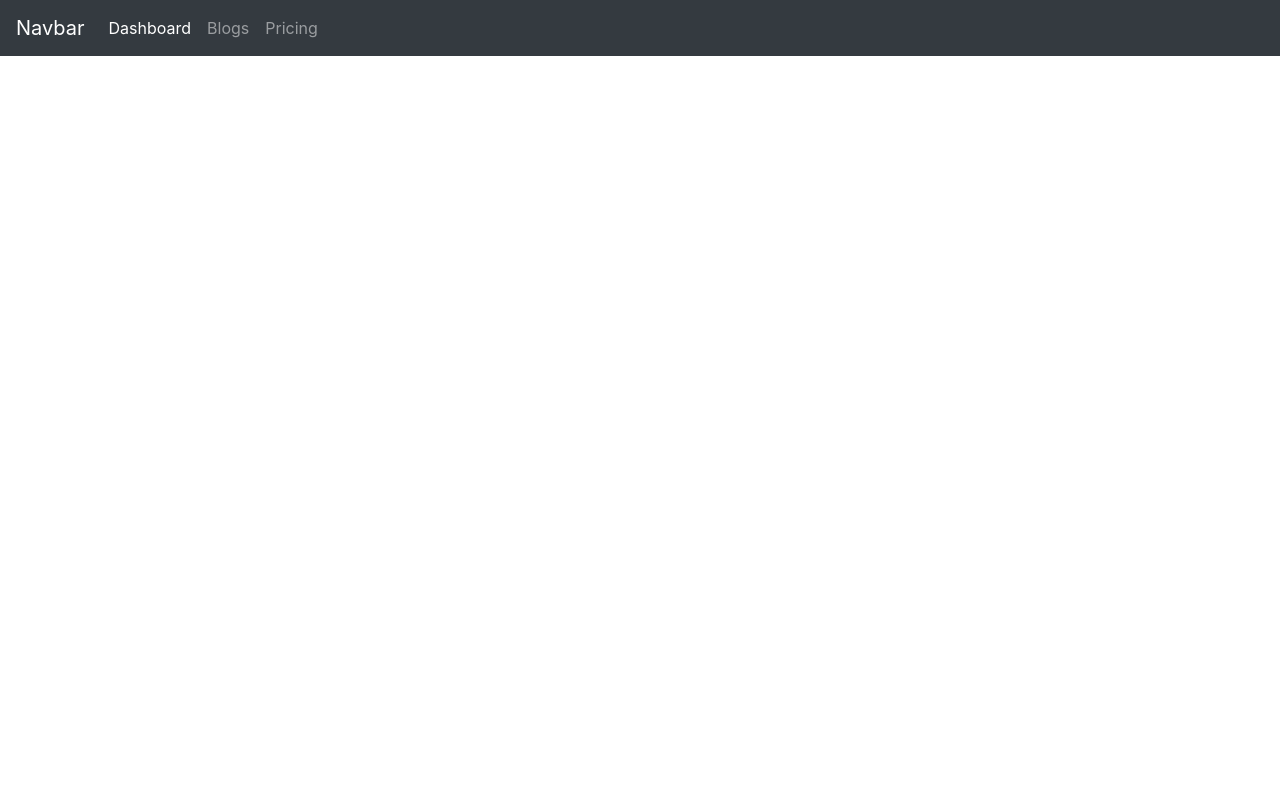
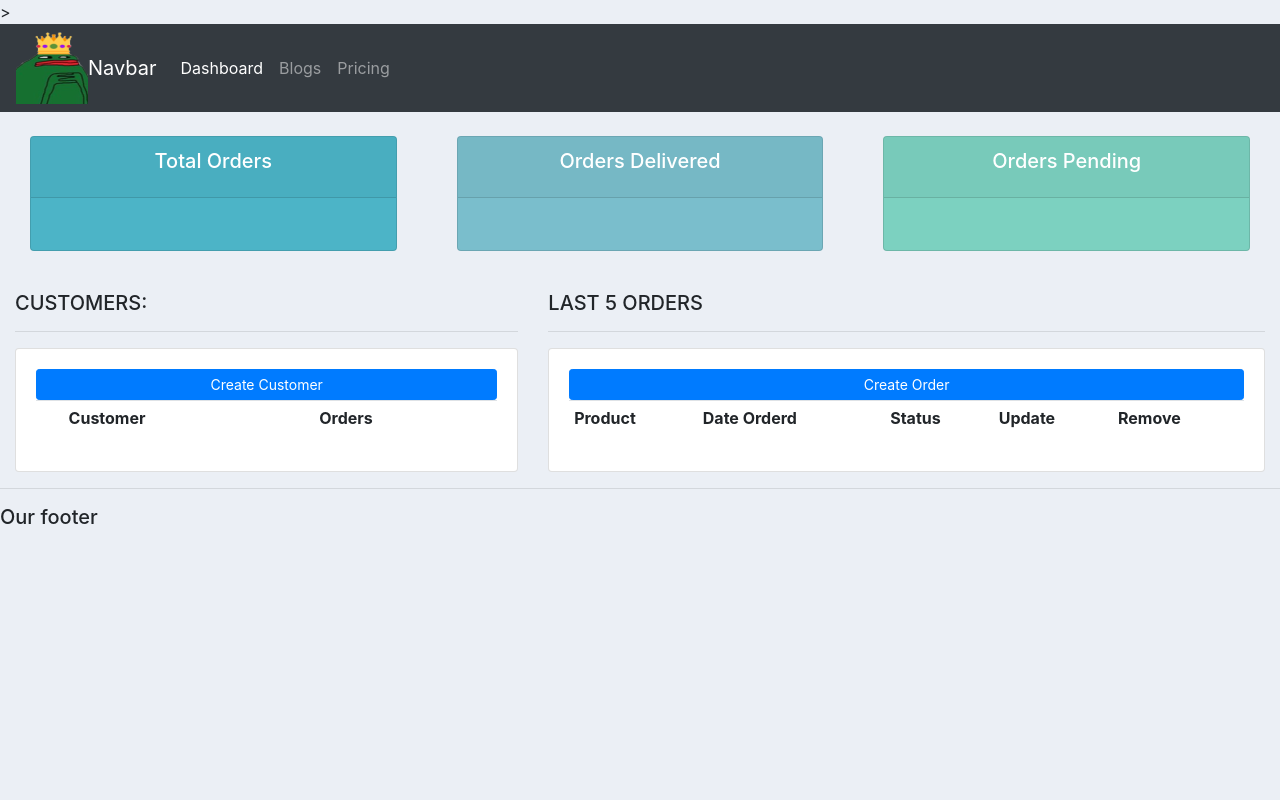
Before and after one commit to seannlee123/DjangoWebsite, a Django app: page / in a window 1280 px wide. Run offline with Django 3.2, Linux system fonts and the light colour scheme; lists and menus that the app fills with data are empty; some libraries are stand-ins or nearby versions.

Commit message:
created dashboard,status,customer, and static folder

```diff
--- a/DjangoWebsite/settings.py
+++ b/DjangoWebsite/settings.py
@@ -10,6 +10,7 @@ For the full list of settings and their values, see
 https://docs.djangoproject.com/en/3.1/ref/settings/
 """
 
+import os
 from pathlib import Path
 
 # Build paths inside the project like this: BASE_DIR / 'subdir'.
@@ -122,3 +123,8 @@ USE_TZ = True
 # https://docs.djangoproject.com/en/3.1/howto/static-files/
 
 STATIC_URL = '/static/'
+MEDIA_URL = ''
+
+STATICFILES_DIRS = [
+    BASE_DIR / "static"
+]
--- a/DjangoWebsite/urls.py
+++ b/DjangoWebsite/urls.py
@@ -18,25 +18,16 @@ from django.conf.urls import url
 from Userlog.views import home, index, welcome, user_list_view, topic_view
 from django.contrib import admin
 from django.urls import path, include
-from django.urls import URLPattern
+
+
+urlpatterns = [
+
+
+    path('admin/',admin.site.urls),
+    path('', include('Userlog.urls')),
 
 
 
 
 
-urlpatterns = [
-
-    #path('',include('Userlog.urls')),
-    path('welcome/', welcome),
-    path('Userlogs/', topic_view),
-    path('',index),
-    path('admin/',admin.site.urls),
-    path('userpost/',user_list_view),
-    url('topics/',topic_view, name = 'topics'),
-    url('#', include('Userlog.urls')),
-
-
-    #path('userlog/', index),
-    #path(r'', include('Userlog.urls', namespace = 'Userlog')),
-
 ]
--- /dev/null
+++ b/Userlog/templates/user_log/dashboard.html
@@ -0,0 +1,49 @@
+{% extends 'user_log/main.html' %}
+
+{% block content %}
+
+{% include 'user_log/status.html' %}
+
+<html>
+    <br>
+
+    <div class="row">
+        <div class="col-md-5">
+            <h5>CUSTOMERS:</h5>
+            <hr>
+            <div class="card card-body">
+                <a class="btn btn-primary  btn-sm btn-block" href="">Create Customer</a>
+                <table class="table table-sm">
+                    <tr>
+                        <th></th>
+                        <th>Customer</th>
+                        <th>Orders</th>
+                    </tr>
+
+                </table>
+            </div>
+        </div>
+
+        <div class="col-md-7">
+            <h5>LAST 5 ORDERS</h5>
+            <hr>
+            <div class="card card-body">
+                <a class="btn btn-primary  btn-sm btn-block" href="">Create Order</a>
+                <table class="table table-sm">
+                    <tr>
+                        <th>Product</th>
+                        <th>Date Orderd</th>
+                        <th>Status</th>
+                        <th>Update</th>
+                        <th>Remove</th>
+                    </tr>
+
+                </table>
+            </div>
+        </div>
+
+    </div>
+
+    {% endblock %}
+
+</html>
--- a/Userlog/templates/user_log/main.html
+++ b/Userlog/templates/user_log/main.html
@@ -1,36 +1,38 @@
+{% load static %}
+
 <!DOCTYPE html>
-<html lang="en">
+<html>
 <head>
- <!-- Required meta tags -->
- <meta charset="utf-8">
- <meta name="viewport" content="width=device-width, initial-scale=1, shrink-to-fit=no">
 
 
- <!-- Bootstrap CSS -->
+
     <link rel="stylesheet" href="https://stackpath.bootstrapcdn.com/bootstrap/4.3.1/css/bootstrap.min.css" integrity="sha384-ggOyR0iXCbMQv3Xipma34MD+dH/1fQ784/j6cY/iJTQUOhcWr7x9JvoRxT2MZw1T" crossorigin="anonymous">
 
+    <link rel="stylesheet" type="text/css" href="{% static '/css/main.css' %}">
+
+
     <title> Welcome to Dashboard </title>
+
+
 </head>
-
 <body>
       <!--
       This is for inheritance navbar.html
         -->>
         {% include 'user_log/navbar.html' %}
-
+        <div class="container-fluid">
         {% block content %}
 
 
 
 
         {% endblock %}
+    </div>
+        <hr>
+        <h5>Our footer</h5>
+
+</body>
 <script src="https://code.jquery.com/jquery-3.3.1.slim.min.js" integrity="sha384-q8i/X+965DzO0rT7abK41JStQIAqVgRVzpbzo5smXKp4YfRvH+8abtTE1Pi6jizo" crossorigin="anonymous"></script>
 <script src="https://cdnjs.cloudflare.com/ajax/libs/popper.js/1.14.7/umd/popper.min.js" integrity="sha384-UO2eT0CpHqdSJQ6hJty5KVphtPhzWj9WO1clHTMGa3JDZwrnQq4sF86dIHNDz0W1" crossorigin="anonymous"></script>
 <script src="https://stackpath.bootstrapcdn.com/bootstrap/4.3.1/js/bootstrap.min.js" integrity="sha384-JjSmVgyd0p3pXB1rRibZUAYoIIy6OrQ6VrjIEaFf/nJGzIxFDsf4x0xIM+B07jRM" crossorigin="anonymous"></script>
-
-
-    <h5>Our footer</h5>
-
-</body>
-
 </html>
--- a/Userlog/templates/user_log/navbar.html
+++ b/Userlog/templates/user_log/navbar.html
@@ -1,6 +1,7 @@
-<html>
-<link rel="stylesheet" href="https://stackpath.bootstrapcdn.com/bootstrap/4.3.1/css/bootstrap.min.css" integrity="sha384-ggOyR0iXCbMQv3Xipma34MD+dH/1fQ784/j6cY/iJTQUOhcWr7x9JvoRxT2MZw1T" crossorigin="anonymous">
+{% load static %}
+
 <nav class="navbar navbar-expand-lg navbar-dark bg-dark">
+    <img src="{% static 'images/hmking.png' %}">
     <a class="navbar-brand" href="#">Navbar</a>
     <button class="navbar-toggler" type="button" data-toggle="collapse" data-target="#navbarNav" aria-controls="navbarNav" aria-expanded="false" aria-label="Toggle navigation">
       <span class="navbar-toggler-icon"></span>
@@ -19,9 +20,3 @@
       </ul>
     </div>
   </nav>
-
-  <script src="https://code.jquery.com/jquery-3.3.1.slim.min.js" integrity="sha384-q8i/X+965DzO0rT7abK41JStQIAqVgRVzpbzo5smXKp4YfRvH+8abtTE1Pi6jizo" crossorigin="anonymous"></script>
-<script src="https://cdnjs.cloudflare.com/ajax/libs/popper.js/1.14.7/umd/popper.min.js" integrity="sha384-UO2eT0CpHqdSJQ6hJty5KVphtPhzWj9WO1clHTMGa3JDZwrnQq4sF86dIHNDz0W1" crossorigin="anonymous"></script>
-<script src="https://stackpath.bootstrapcdn.com/bootstrap/4.3.1/js/bootstrap.min.js" integrity="sha384-JjSmVgyd0p3pXB1rRibZUAYoIIy6OrQ6VrjIEaFf/nJGzIxFDsf4x0xIM+B07jRM" crossorigin="anonymous"></script>
-
-</html>
--- /dev/null
+++ b/Userlog/templates/user_log/status.html
@@ -0,0 +1,42 @@
+<br>
+
+<div class="row">
+	<div class="col">
+		<div class="col-md">
+			<div class="card text-center text-white  mb-3" id="total-orders">
+			  	<div class="card-header">
+			  		<h5 class="card-title">Total Orders</h5>
+			  	</div>
+			  	<div class="card-body">
+			    	<h3 class="card-title"></h3>
+			  	</div>
+			</div>
+		</div>
+	</div>
+
+	<div class="col">
+		<div class="col-md">
+			<div class="card text-center text-white  mb-3" id="orders-delivered">
+			  	<div class="card-header">
+			  		<h5 class="card-title">Orders Delivered</h5>
+			  	</div>
+			  	<div class="card-body">
+			    	<h3 class="card-title"></h3>
+			  	</div>
+			</div>
+		</div>
+	</div>
+
+	<div class="col">
+		<div class="col-md">
+			<div class="card text-center text-white  mb-3" id="orders-pending">
+			  	<div class="card-header">
+			  		<h5 class="card-title">Orders Pending</h5>
+			  	</div>
+			  	<div class="card-body">
+			    	<h3 class="card-title"></h3>
+			  	</div>
+			</div>
+		</div>
+	</div>
+</div>
--- a/Userlog/urls.py
+++ b/Userlog/urls.py
@@ -18,19 +18,16 @@ from django.urls import path, include
 from django.conf.urls import url
 from . import views
 urlpatterns = [
-    path('admin/',admin.site.urls),
-    path('', views.index, name='index'),
-    #url('#', include('Userlog.urls')),
+
+    path('nav', views.index, name='index'),
+
+    path('', views.home),
+    path('customer/', views.customer),
     path('welcome/', views.welcome),
     path('Userlogs/', views.topic_view),
     path('userpost/',views.user_list_view),
     url('topics/$', views.topic_view, name='topics'),
-    #url('#',include('user_log.urls')),
 
-    #path('Userlog/', views.index, name='Userlog'),
-
-
-    #path('admin/', admin.site.urls),
 ]
 
 #defining out functions
--- a/Userlog/views.py
+++ b/Userlog/views.py
@@ -5,7 +5,10 @@ from .models import Entry
 
 # Create your views here.
 def home(request):
-    return HttpResponse("This is home page")
+    return render(request, 'user_log/dashboard.html')
+
+def customer(request):
+    return render(request, 'user_log/customer.html')
 
 def welcome(request):
     return HttpResponse("welcome,  This is welcome")
--- /dev/null
+++ b/static/css/main.css
@@ -0,0 +1,20 @@
+#logo{
+}
+
+body{
+    background-color: #ebeff5;
+}
+
+
+#total-orders{
+    background-color: #4cb4c7;
+}
+
+
+#orders-delivered{
+    background-color: #7abecc;
+}
+
+#orders-pending{
+    background-color: #7CD1C0;
+}
```
Also changed, not shown: Userlog/templates/user_log/Userlogs.html (+22 -0 lines), Userlog/templates/user_log/customer.html (added, +74 -0 lines), Userlog/models.py (line endings or trailing spaces), static/images/hmking.png (added), static/images/jollibee.png (added). Lines whose indentation alone changed are shown as unchanged.
